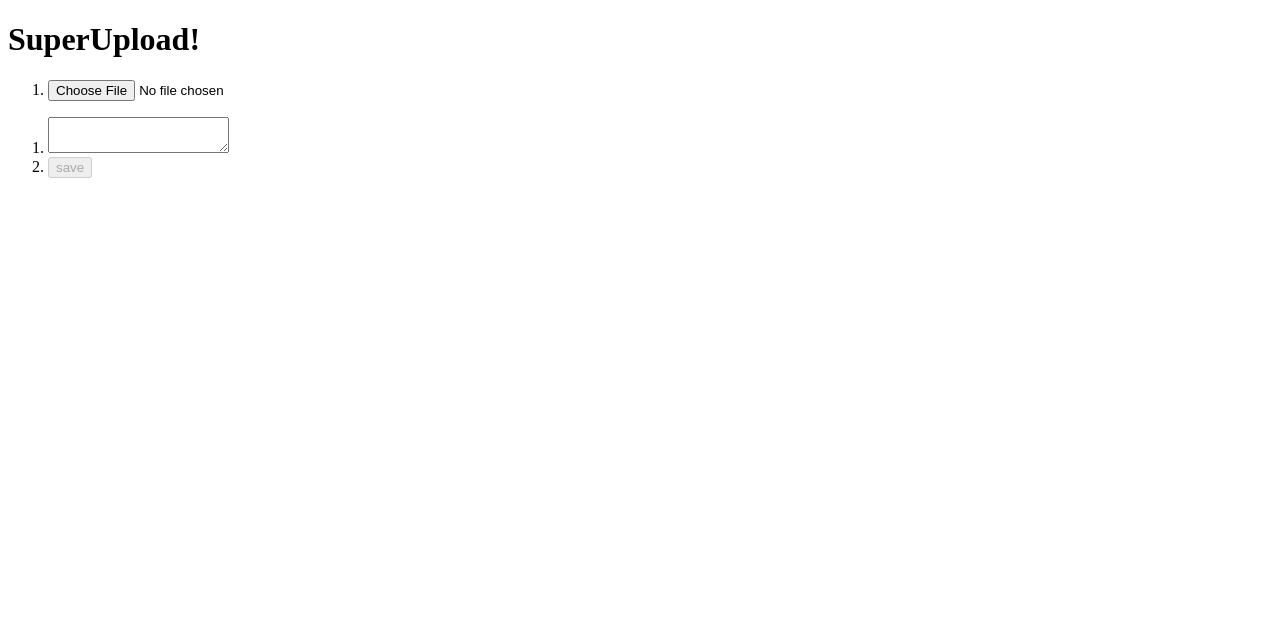
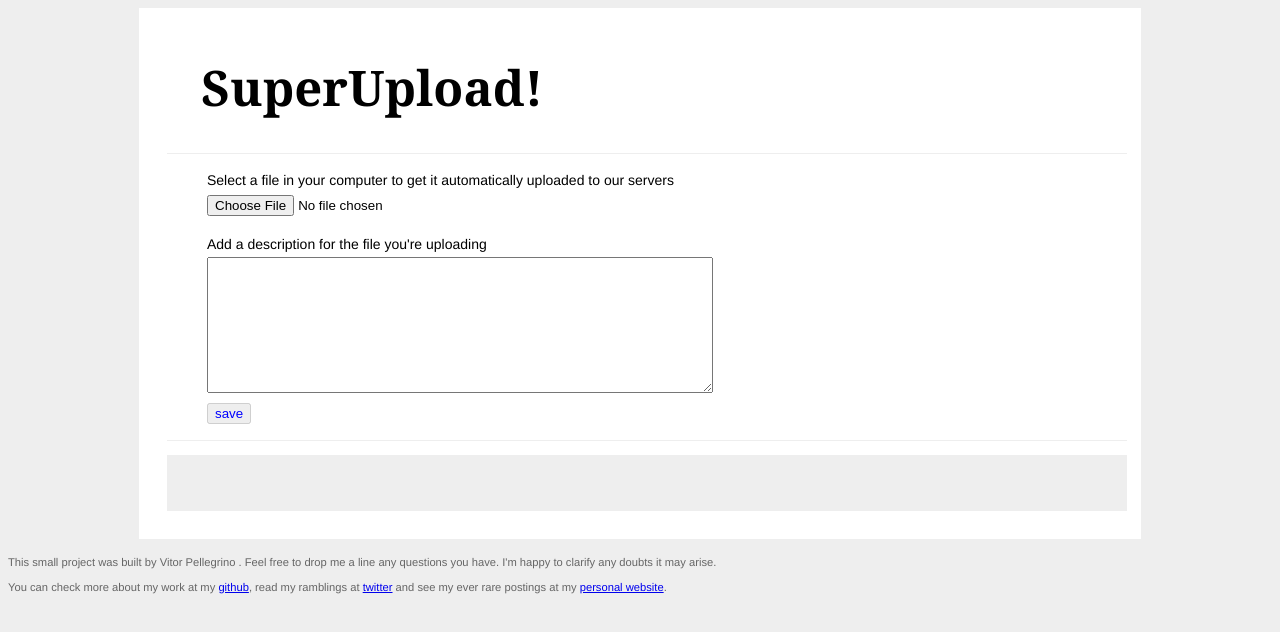
Before and after one commit to pellegrino/node-upload-example, a website: page public/index.html in a window 1280 px wide. Drawn offline with nearby package versions, Linux system fonts and the light colour scheme; a web font is replaced by a local one.

Commit message:
Little bit of css love.

```diff
--- a/public/css/upload.css
+++ b/public/css/upload.css
@@ -1,3 +1,66 @@
-#uploadTarget {
+body {
+  font-family: 'Droid Sans', Helvetica, Arial, sans-serif;
+  font-size: 14px;
+  line-height: 25px;
+
+  background-color: #eee;
+}
+
+iframe#uploadTarget {
   display: none;
 }
+
+
+ol {
+  list-style: none;
+}
+
+form label {
+  display: block;
+}
+
+
+#container {
+  width: 960px;
+  margin: 0 auto;
+
+  background-color: white;
+  min-height: 500px;
+  padding: 1em 1em 1em 2em;
+}
+
+
+#container h1 {
+  font-family: 'Droid Serif', Georgia, Times, serif;
+  font-size: 49px;
+  line-height: 65px;
+  padding-left: 0.7em;
+}
+
+
+#container #uploadDetails , #container #upload-form{
+  border-top: 1px solid #eee;
+}
+
+#container #description-form textarea {
+  width: 500px;
+  height: 130px;
+}
+
+#container #description-form #uploadDescriptionSubmit {
+  color: blue;
+  float: right
+  padding: 1em;
+}
+
+
+#container #uploadDetails #uploadDescription {
+  padding: 2em;
+  background-color: #eee;
+}
+
+#footer p {
+  font-size: 0.8em;
+  color: #666;
+
+}
--- a/public/index.html
+++ b/public/index.html
@@ -10,8 +10,15 @@
     <!--[if lt IE 9]>
       <script src="http://html5shiv.googlecode.com/svn/trunk/html5.js"></script>
     <![endif]-->
+
+    <link href='http://fonts.googleapis.com/css?family=Droid+Serif' rel='stylesheet' type='text/css'>
+    <link href='http://fonts.googleapis.com/css?family=Droid+Sans' rel='stylesheet' type='text/css'>
+
+
   </head>
   <body>
+
+    <div id="container">
       <h1>SuperUpload!</h1>
 
       <div id="upload-form">
@@ -19,6 +26,7 @@
         <form action="/uploads" id="uploadForm" enctype="multipart/form-data" method="post" target="uploadTarget">
           <ol>
             <li>
+              <label for="upload">Select a file in your computer to get it automatically uploaded to our servers</label>
               <input type="file" name="upload">
             </li>
 
@@ -31,6 +39,7 @@
           <input type="hidden" name="uploadId" id="uploadId"/>
           <ol>
             <li>
+              <label for="description">Add a description for the file you're uploading</label>
               <textarea name="description" id="uploadDescriptionField"></textarea>
             </li>
             <li>
@@ -42,11 +51,21 @@
 
       <iframe id="uploadTarget" name="uploadTarget"></iframe>
 
-    <p id="uploadDetails">
+      <div id="uploadDetails">
+        <p id="uploadInformation">
           <span id="uploadProgress"></span>
           <span id="uploadStatus"></span>
-      <span id="uploadDescription"></span>
         </p>
+        <p id="uploadDescription"></p>
+      </div>
+    </div>
+
+    <div id="footer">
+      <p>
+      This small project was built by Vitor Pellegrino <vitorp at gmail>. Feel free to drop me a line any questions you have. I'm happy to clarify any doubts it may arise. <br>
+      You can check more about my work at my <a href="http://github.com/pellegrino">github</a>, read my ramblings at <a href="http://twitter.com/pellegrino">twitter</a> and see my ever rare postings at my <a href="http://vitorpellegrino">personal website</a>.
+      </p>
+    </div>
 
     <script src="https://ajax.googleapis.com/ajax/libs/jquery/1.7.1/jquery.min.js"></script>
     <script src="/js/upload.js"></script>
```
Lines whose indentation alone changed are shown as unchanged.
